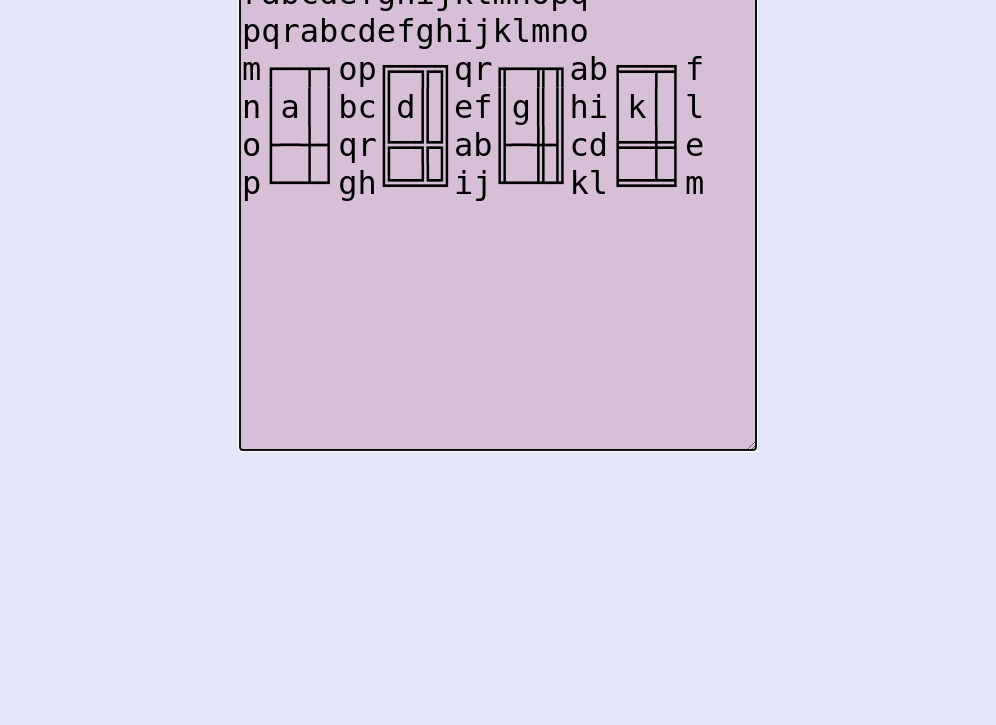
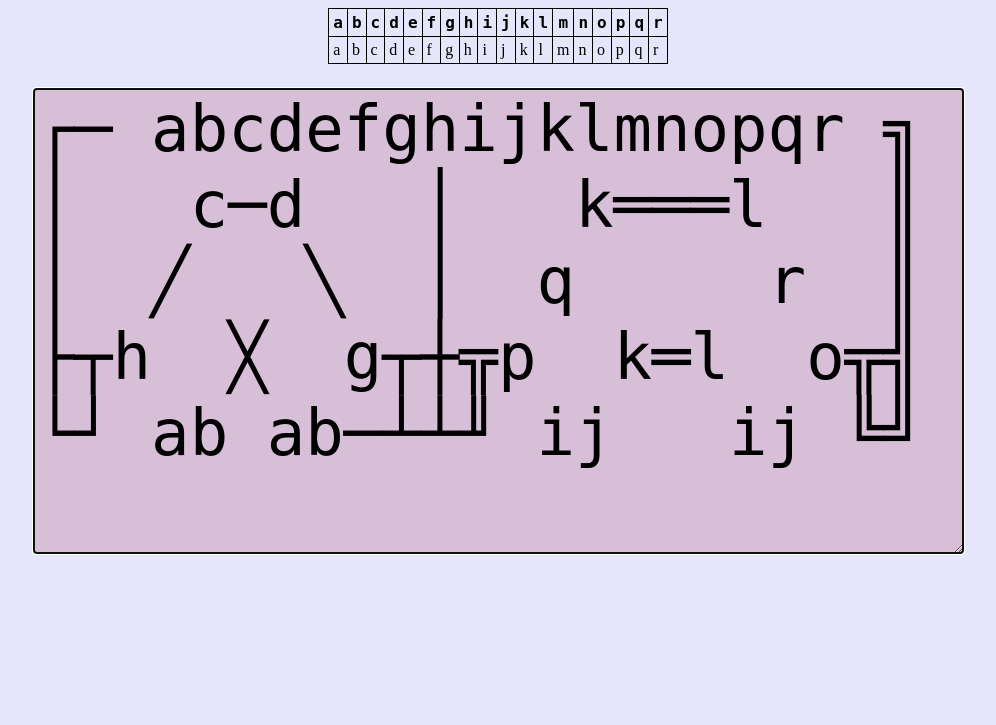
Before and after one commit to roipoussiere/hexagon-drawing-characters, a plain HTML site: page website/index.html in a window 1280 px wide. Shown: the part 75-800 px from the top of the page, without its empty margins (142-1138 px from the left). Drawn offline with Linux system fonts and the light colour scheme; a web font is replaced by a local one.

Commit message:
website: move css in dedicated file, add chars table

```diff
--- a/website/index.html
+++ b/website/index.html
@@ -1,41 +1,63 @@
 <!DOCTYPE html>
 <html>
+
 <head>
+    <link rel="stylesheet" type="text/css" href="style.css">
+</head>
 
-<style>
-@font-face {
-    font-family: HexagonDrawing;
-    src: url("./hexagon_drawing.ttf");
-}
-
-body {
-    background-color: lavender;
-}
-
-textArea {
-    display: block;
-    font-family: HexagonDrawing, Dejavu Sans Mono;
-    width: 16em;
-    height: 16em;
-    margin: auto;
-    font-size: 32px;
-    line-height: 38px;
-    background-color: thistle;
-}
-</style>
-
-</head>
 <body>
 
-<textArea autofocus spellcheck="false">
-abcdefghijklmnopqr
-rabcdefghijklmnopq
-pqrabcdefghijklmno
-m┌─┬┐op╔═╦╗qr╓─╥╖ab╒═╤╕f
-n│a││bc║d║║ef║g║║hi│k││l
-o├─┼┤qr╠═╬╣ab╟─╫╢cd╞═╪╡e
-p└─┴┘gh╚═╩╝ij╙─╨╜kl╘═╧╛m
-</textArea>
+<h1>Hexagon-drawing characters</h1>
+
+<table>
+    <tr>
+        <th>a</th>
+        <th>b</th>
+        <th>c</th>
+        <th>d</th>
+        <th>e</th>
+        <th>f</th>
+        <th>g</th>
+        <th>h</th>
+        <th>i</th>
+        <th>j</th>
+        <th>k</th>
+        <th>l</th>
+        <th>m</th>
+        <th>n</th>
+        <th>o</th>
+        <th>p</th>
+        <th>q</th>
+        <th>r</th>
+    </tr>
+    <tr>
+        <td>a</td>
+        <td>b</td>
+        <td>c</td>
+        <td>d</td>
+        <td>e</td>
+        <td>f</td>
+        <td>g</td>
+        <td>h</td>
+        <td>i</td>
+        <td>j</td>
+        <td>k</td>
+        <td>l</td>
+        <td>m</td>
+        <td>n</td>
+        <td>o</td>
+        <td>p</td>
+        <td>q</td>
+        <td>r</td>
+    </tr>
+</table>
+
+    <textArea autofocus spellcheck="false">
+┌─ abcdefghijklmnopqr ╗
+│   c─d   │   k═══l   ║
+│  ╱   ╲  │  q     r  ║
+├┬h  ╳  g┬┼╦p  k═l  o╦╣
+└┘ ab ab─┴┴╜ ij   ij ╚╝</textArea>
 
 </body>
 </html>
--- /dev/null
+++ b/website/style.css
@@ -0,0 +1,43 @@
+@font-face {
+    font-family: HexagonDrawing;
+    src: url("./hexagon_drawing.ttf");
+}
+
+body {
+    background-color: lavender;
+    font-family: Dejavu Sans;
+}
+
+h1 {
+    text-align: center;
+}
+
+table {
+    font-size: 16px;
+    border-collapse: collapse;
+    margin: 1.5em auto;
+}
+
+th, td {
+    border: 1px solid;
+    padding: 4px;
+}
+
+th {
+    font-family: Dejavu Sans Mono;
+}
+
+td {
+    font-family: HexagonDrawing;
+}
+
+textArea {
+    display: block;
+    font-family: HexagonDrawing, Dejavu Sans Mono;
+    width: 925px;
+    height: 460px;
+    margin: auto;
+    font-size: 64px;
+    line-height: 76px;
+    background-color: thistle;
+}
```
